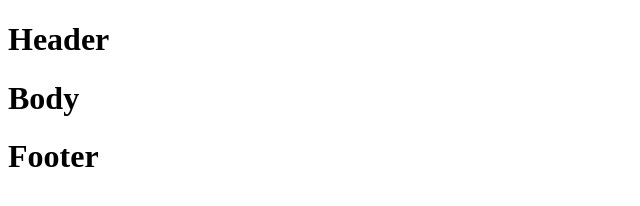
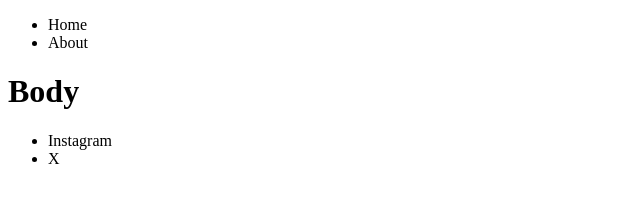
Before and after one commit to Athiropi/Site, a plain HTML site: page index.html in a window 1280 px wide. Shown: the whole page, without its empty margins (0-640 px from the left). Drawn offline with Linux system fonts and the light colour scheme.

Commit message:
Update index.html

```diff
--- a/index.html
+++ b/index.html
@@ -1,7 +1,16 @@
 <!DOCTYPE html>
 <html>
+    <head>
+        <meta charset="utf-8">
+        <title>Site!</title>
+    </head>
     <header>
-<h1>Header</h1>
+        <nav>
+            <ul class="header-nav">
+                <li>Home</li>
+                <li>About</li>
+            </ul>
+        </nav>
     </header>
 
     <body>
@@ -9,6 +18,11 @@
     </body>
 
     <footer>
-<h1>Footer</h1>
+        <nav>
+            <ul class="footer-nav">
+                <li>Instagram</li>
+                <li>X</li>
+            </ul>
+        </nav>
     </footer>
 </html>
```
Lines whose indentation alone changed are shown as unchanged.
